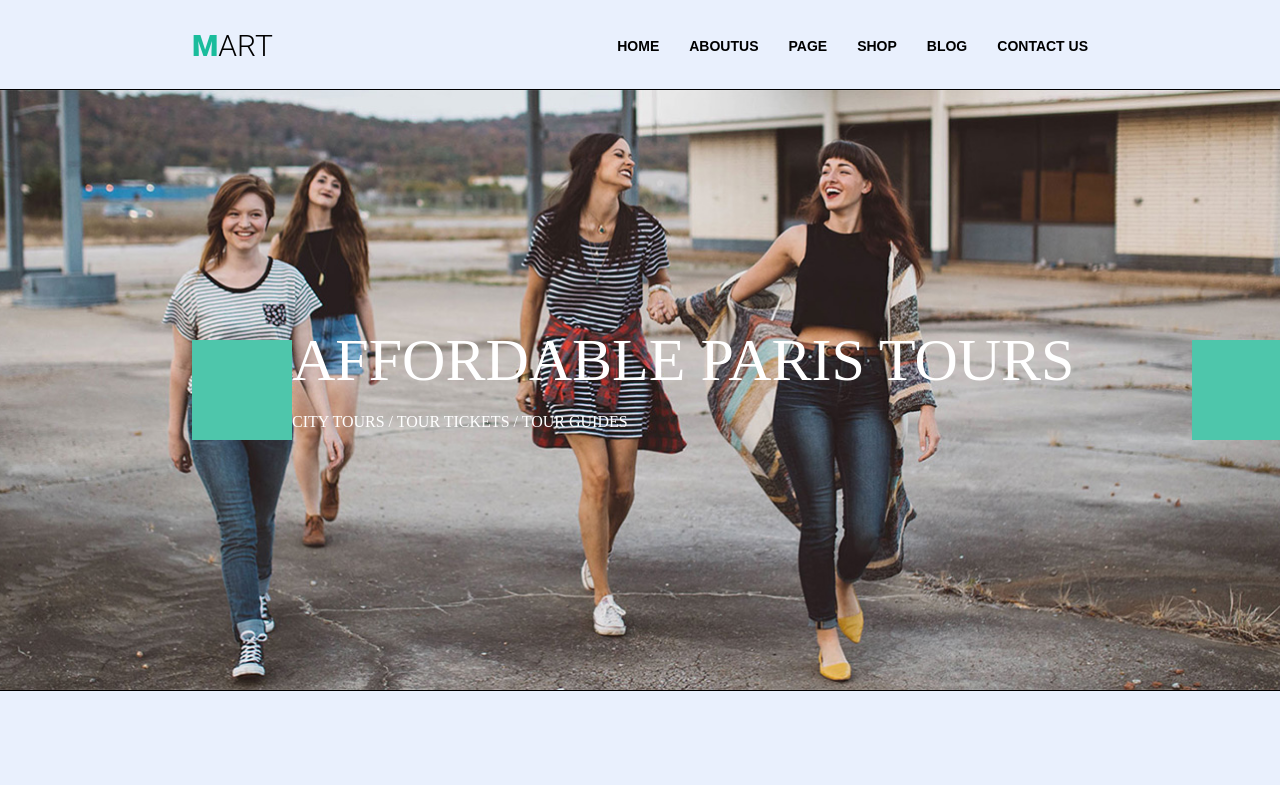
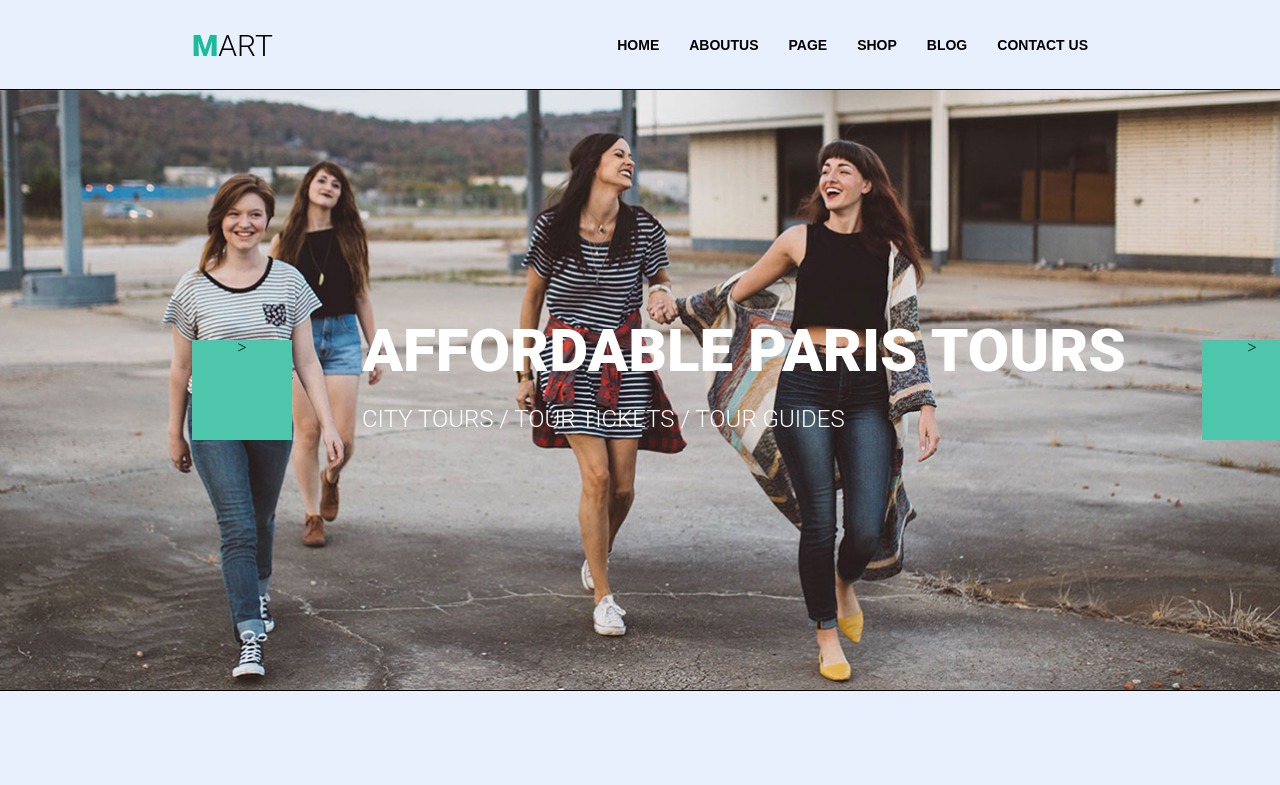
Before and after one commit to BipRaider/goit-fe-course, a plain HTML site: page module-04/index.htm in a window 1280 px wide. Shown: the top 785 px of the page. Drawn offline with Linux system fonts and the light colour scheme.

Commit message:
to do slider

```diff
--- a/module-04/css/styles.css
+++ b/module-04/css/styles.css
@@ -52,10 +52,8 @@ header{
 
 .nav-site{
     position: absolute;
-    top: 30px;
+    top: 40px;
     right: 15%;
-    margin-bottom:0px;
-    padding-top: 11px;
 }
 
 .nav-site li{
@@ -120,11 +118,12 @@ main{
 
 /*banner*/
 .slider{
-    position: absolute;
+    position: relative;
+    left: 0;
     width: 100%;
-    min-width: 1100px;
     max-width: 1680px;
     min-height: 600px;
+
 
     overflow: hidden;
     outline: 1px solid black;
@@ -146,69 +145,73 @@ main{
     position: absolute;
     top: 50%;
     left: 15%;
+    transform: translate(0,-50%);
+
     width: 100%;
-    min-width: 1100px;
-    max-width: 1680px;
+    margin: 0 auto;
+    width: 1110px;
     height: 100px;
-    transform: translate(0 ,-50%); /*от центрировал*/
+
 }
-.slider-arrow1{
-    position: absolute;
-    top: 50%;
-    left: 0;
-    transform: translate(0 ,-50%);
+    .slider-arrow{
+    float: left;
 
     width: 100px;
     height: 100px;
+
     background-color:#4ec6ab;
-    border: none;
-    cursor: pointer;
-}
-.slider-arrow-link{
-    position: absolute;
-    display: inline-block;
-    top: 50%;
-    left:100px;
-    width: 900px;
-    height: 100px;
-
-    transform: translate(0 ,-50%);
-
 
 }
-.slider-arrow2{
+    .slider-arrow1{
     position: absolute;
-    top: 50%;
-    left: 1000px;
-    transform: translate(0,-50%);
+    left: 160px;
+    top: -30px;
+    float: left;
+    width: 784px;
 
+}
+    .slider-arrow2{
+    float: right;
     width: 100px;
     height: 100px;
     background-color:#4ec6ab;
-    border: none;
-    cursor: pointer;
+
 }
-.slider-arrow-link a,
-.slider-arrow-a{
-    color: #fff;
+        .slider-arrow1 a{
+         color: #fff;
 }
-.slider-arrow-a{
-    position: absolute;
-    top: -10px;
-    left:0;
+            .slider-arrow1 a:hover{
+                color:#ff7200 ;
+             }
 
-    text-align: left;
-    font-size: 60px;
+        .slider-arrow-a{
+        font-size: 60px;
+        line-height: 82px;
+
+        font-family: "Roboto Black";
 }
-.slider-arrow-centr{
-    position: absolute;
-    bottom:0;
-    left: 0;
-    margin-bottom: 10px;
-    font-size: 16px;
-    text-align: left;
+        .slider-arrow-center{
+        position: absolute;
+        left: 10px;
+        font-size: 24px;
+        line-height: 54px;
+        font-family: "Roboto Light";
 }
 
+.AFFORDABLE_PARIS_TOURS_CITY_TOURS___TOUR_TICKET {
+    font-size: 60px;
+    font-family: "Roboto";
+    color: rgb(255, 114, 0);
+    text-transform: uppercase;
+    line-height: 1.367;
+    text-align: left;
+    position: absolute;
+    left: 428.797px;
+    top: 383.671px;
+    width: 738px;
+    height: 98px;
+    z-index: 74;
+  }
 
 
 /*new collection*/
@@ -307,8 +310,6 @@ footer{
     width: 100%;
     height: 90px;
     min-width: 1100px;
-    max-width: 100%;
-
     z-index:500;
     background-color: rgb(50, 50, 50);
 }
--- a/module-04/index.htm
+++ b/module-04/index.htm
@@ -27,16 +27,16 @@
        <main>
            <section class="slider">
                     <div class="slider-link">
-                        <input type="button" value="" class="slider-arrow1">
-                        <div class="slider-arrow-link">
+                        <a href="#" class="slider-arrow">></a>
+                        <div class="slider-arrow1">
                             <a href="" class="slider-arrow-a">AFFORDABLE PARIS TOURS </a>
-                            <div class="slider-arrow-centr">
+                            <div class="slider-arrow-center">
                                 <a href="" >CITY TOURS /</a>
                                 <a href="" >TOUR TICKETS /</a>
                                 <a href="" >TOUR GUIDES</a>
                             </div>
                         </div>
-                        <input type="button" value="" class="slider-arrow2">
+                        <a href="#" class="slider-arrow2">></a>
                     </div>
             </section>
 
```
